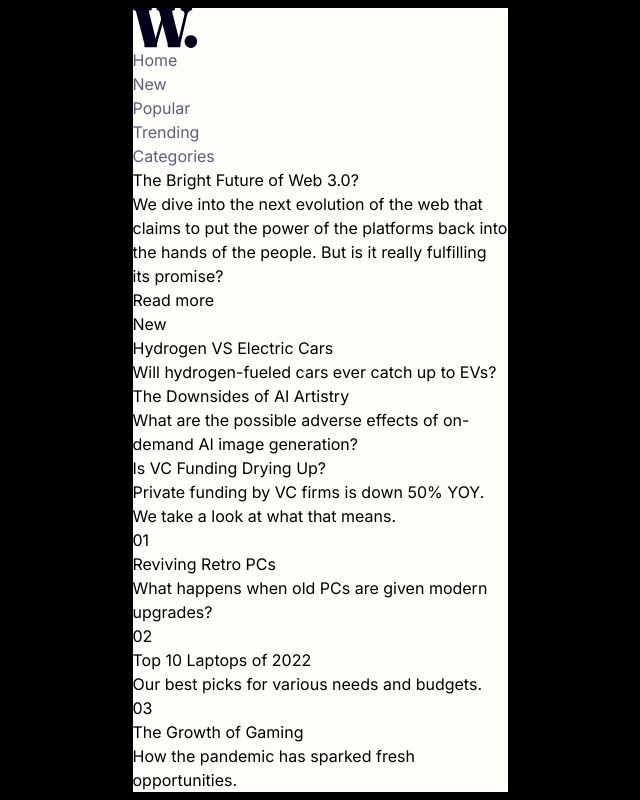
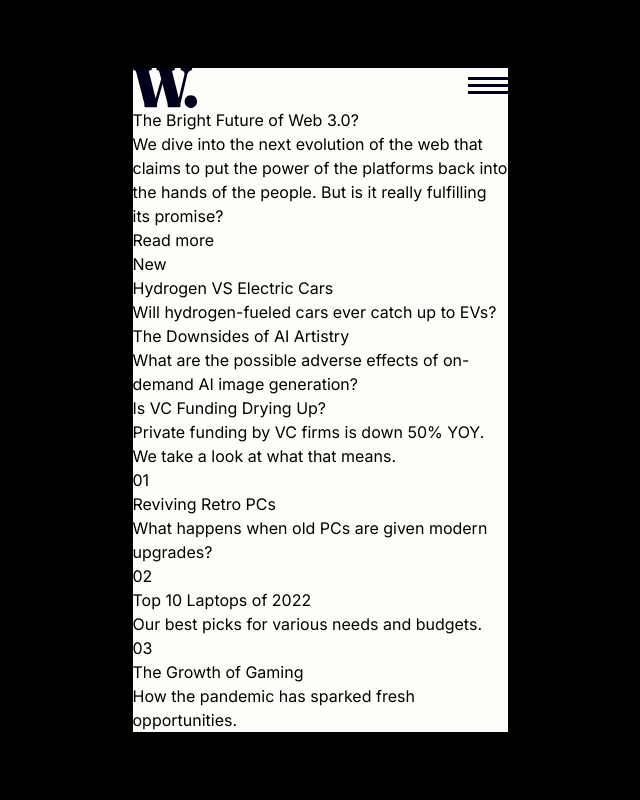
Before and after one commit to shaversj/news-homepage-main, a React (Vite) app: page / in a window 1280 px wide. Shown: the whole page, without its empty margins (320-960 px from the left). Built offline with nearby package versions, Linux system fonts and the light colour scheme.

Commit message:
Add menu icon to nav bar

```diff
--- a/src/App.jsx
+++ b/src/App.jsx
@@ -1,6 +1,8 @@
 import web3Desktop from '/src/assets/images/image-web-3-desktop.jpg'
 import web3Mobile from '/src/assets/images/image-web-3-mobile.jpg'
 import logo from '/src/assets/images/logo.svg'
+import iconMenu from '/src/assets/images/icon-menu.svg'
+import iconMenuClose from '/src/assets/images/icon-menu-close.svg'
 function App() {
 
   return (
@@ -8,11 +10,14 @@ function App() {
         <div className={"bg-black min-h-screen flex items-center"}>
             <div className={"max-w-screen-sm bg-off-white lg:max-w-screen-lg lg:w-full mx-auto font-Inter lg:px-[163px]"}>
 
-                <header className={"lg:flex lg:items-center"}>
+                <header className={"flex items-center"}>
                     <img src={logo} alt={""} />
 
-                    <nav className={"lg:ml-auto"}>
-                        <ul className={"lg:flex lg:gap-x-[36px] text-dark-grayish-blue"}>
+                    <nav className={"ml-auto "}>
+                        <button className={"lg:hidden"}>
+                            <img className={""} src={iconMenu} alt />
+                        </button>
+                        <ul className={"hidden lg:flex lg:gap-x-[36px] text-dark-grayish-blue"}>
                             <li><a href="#">Home</a></li>
                             <li><a href="#">New</a></li>
                             <li><a href="#">Popular</a></li>
```
